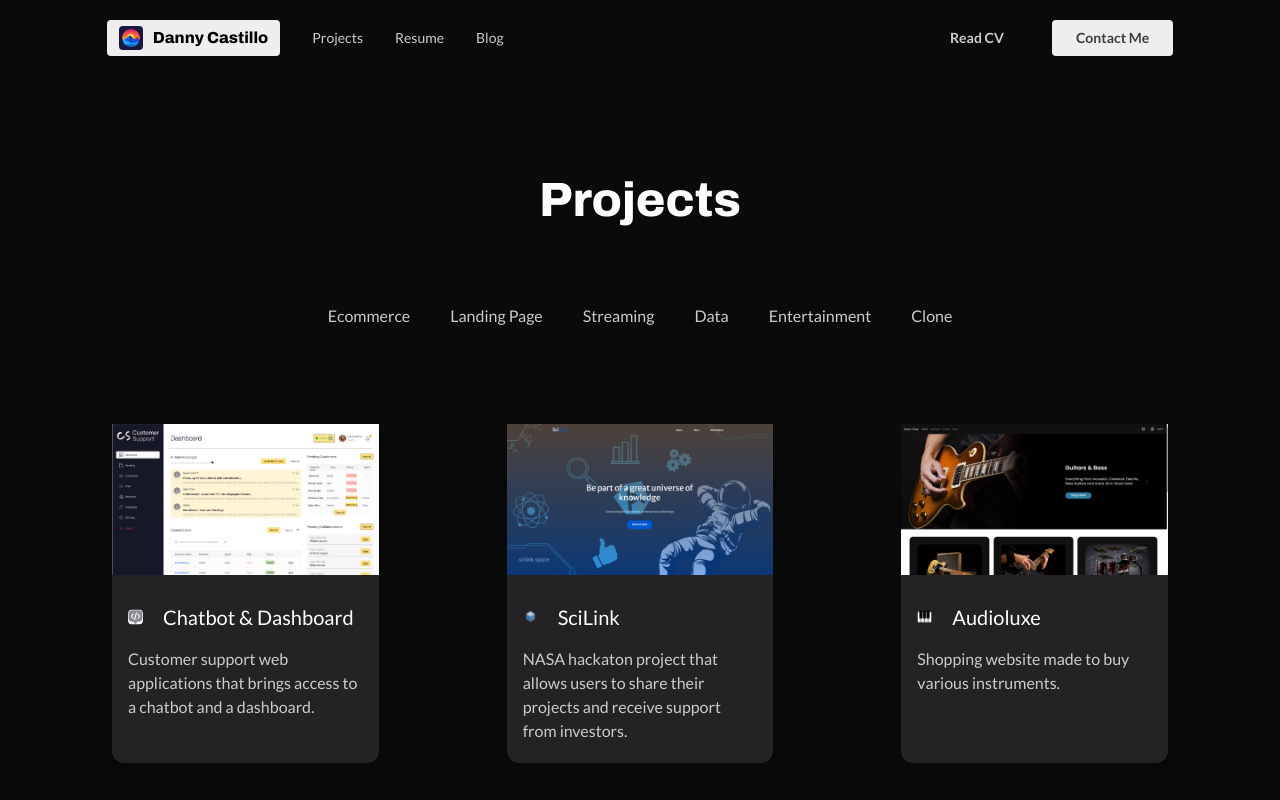
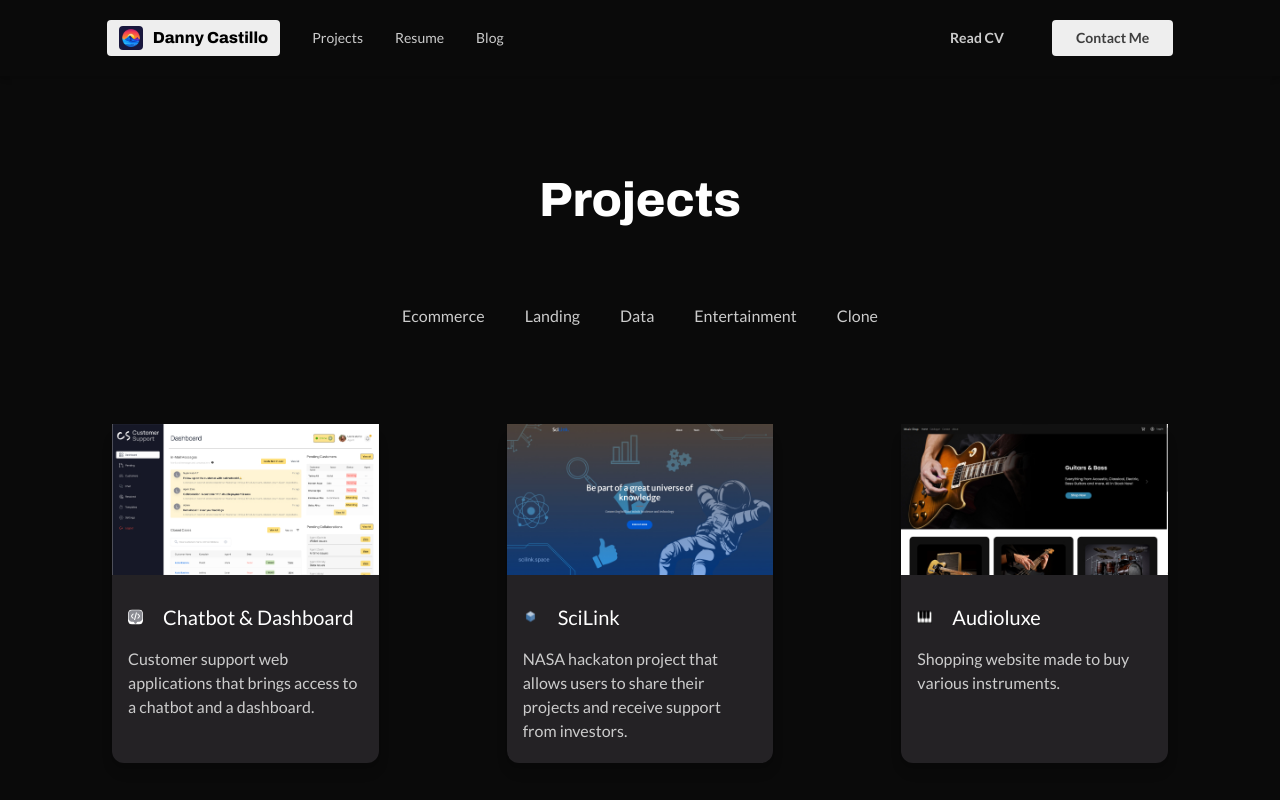
Before and after one commit to dannycastilloo/portfolio, a React (Vite) app: page /projects in a window 1280 px wide. Shown: the top 800 px of the page. Built offline with nearby package versions, Linux system fonts and the light colour scheme; the HTML template or start-up script is replaced by a standard one.

Commit message:
updated details

```diff
--- a/src/components/ProjectFilters.jsx
+++ b/src/components/ProjectFilters.jsx
@@ -1,8 +1,7 @@
 function ProjectFilters({ activeFilters, handleFilterClick, handleClearFilter }) {
     const filters = [
         { type: 'Ecommerce', label: 'Ecommerce' },
-        { type: 'Landing Page', label: 'Landing Page' },
-        { type: 'Streaming', label: 'Streaming' },
+        { type: 'Landing', label: 'Landing' },
         { type: 'Data', label: 'Data' },
         { type: 'Entertainment', label: 'Entertainment' },
         { type: 'Clone', label: 'Clone' }
--- a/src/data/projects.js
+++ b/src/data/projects.js
@@ -51,10 +51,10 @@ const projectsData = [
     },
     {
         title: 'Stranger',
-        description: 'Landing page for the clothes shop Stranger.',
+        description: 'Website made for the peruvian clothes shop called Stranger.',
         poster: './projects/stranger.jpg',
         logo: './logos/stranger.svg',
-        type: 'Landing Page',
+        type: 'Landing',
         screenshots: ['./projects/stranger.jpg'],
         technologies: ['./technologies/html.png', './technologies/css.png', './technologies/js.png'],
         url: 'https://stranger-shop.vercel.app/',
@@ -74,7 +74,7 @@ const projectsData = [
         description: 'Website made to inform Bonapharm clients about their services and history as a health company.',
         poster: './projects/bonapharm.jpg',
         logo: './logos/bonapharm.svg',
-        type: 'Clone',
+        type: 'Landing',
         screenshots: ['./projects/bonapharm.jpg'],
         technologies: ['./technologies/html.png', './technologies/css.png', './technologies/js.png'],
         url: 'https://bonapharm.vercel.app/',
--- a/src/data/testimonials.js
+++ b/src/data/testimonials.js
@@ -1,15 +1,15 @@
 const testimonialsData = [
+    {
+        photo: './companies/tecnovedades.jpg',
+        name: 'Jose Vilchez',
+        company: 'Tecnovedades Web',
+        message: 'The professional demonstrated outstanding performance, standing out for presenting innovative ideas that contributed significantly to the assigned projects. His leadership capacity was notable in addition to the correct use of communication for the exchange of ideas.',
+    },
     {
         photo: './companies/marfa.jpg',
         name: 'Miguel Cruzado',
         company: 'Grupo Marfa Perú',
         message: 'I recommend Danny as a web developer. His work is exceptionally neat and fast. Furthermore, he advised me precisely and effectively. Very happy with his work.',
-    },
-    {
-        photo: './companies/tecnovedades.jpg',
-        name: 'Jose Vilchez',
-        company: 'Tecnovedades Web',
-        message: 'The professional demonstrated outstanding performance, standing out for presenting innovative ideas that contributed significantly to the assigned projects. His leadership capacity was notable in addition to the correct use of communication for the exchange of ideas.',
     },
     {
         photo: './companies/devdatep.jpg',
--- a/src/views/HomeView.jsx
+++ b/src/views/HomeView.jsx
@@ -15,7 +15,7 @@ function HomeView() {
                         <h1 className='font-bold text-start text-white font-archivo lg:text-center text-6xl leading-18 md:text-7xl lg:text-7xl md:leading-26 lg:leading-36'>Web Developer & UX/UI Designer</h1>
                         <p className='text-start text-gray1 lg:text-center lg:mx-auto text-lg md:text-2xl md:mb-5 lg:text-3xl'>Unleash the Power of Technology & Elevate Your Digital Presence</p>
                         <div className='flex flex-col gap-6 lg:mx-auto justify-start items-start md:flex-row md:justify-center md:items-center md:gap-5'>
-                            <a href="mailto:dannycastillootiniano@gmail.com" target="_blank" rel="noopener noreferrer" className="px-6 py-3 bg-purple1 hover:bg-purple2 text-white rounded font-semibold text-sm flex justify-center items-center cursor-pointer transition-all duration-300 mb-4 md:mb-0">Hire Me!</a>
+                            <a href="mailto:dannycastillootiniano@gmail.com" target="_blank" rel="noopener noreferrer" className="px-6 py-3 bg-white hover:bg-gradient-to-r hover:from-gradient1 hover:to-gradient2 hover:text-white transition-all duration-500 text-black1 rounded font-bold text-sm flex justify-center items-center cursor-pointer mb-4 md:mb-0">Hire Me!</a>
                             <div className='flex gap-5'>
                                 <a target="_blank" className='px-3 py-3 rounded-full hover:bg-black transition-all duration-300' href="https://www.behance.net/dannycastillo8" title="Behance">
                                     <img className="w-10/12 lg:w-12/12 m-auto" src="./icons/behance.svg" alt="Behance" title="Behance" />
@@ -115,7 +115,7 @@ function HomeView() {
                         <img className='w-96 hover:w-112 transition-all duration-500' src="./projects/website.png" alt="Website" title='Website' />
                         <img className='w-96 hover:w-112 transition-all duration-500 hidden lg:block' src="./projects/mobile.png" alt="Mobile" title='Mobile' />
                     </div>
-                    <NavLink to='/projects' className='flex gap-2 text-defaultFont bg-white w-3/6 mx-auto justify-center items-center text-xl font-medium text-center py-4 rounded-xl hover:bg-gradient-to-r hover:from-gradient1 hover:to-gradient2 hover:text-white transition-all duration-300'>
+                    <NavLink to='/projects' className='flex gap-2 text-defaultFont bg-white w-3/6 mx-auto justify-center items-center text-xl font-medium text-center py-4 rounded-xl hover:bg-gradient-to-r hover:from-gradient1 hover:to-gradient2 hover:text-white transition-all duration-500'>
                         See Projects
                     </NavLink>
                 </div>
```
Also changed, not shown: src/views/ResumeView.jsx (renamed from src/views/CurriculumView.jsx).
